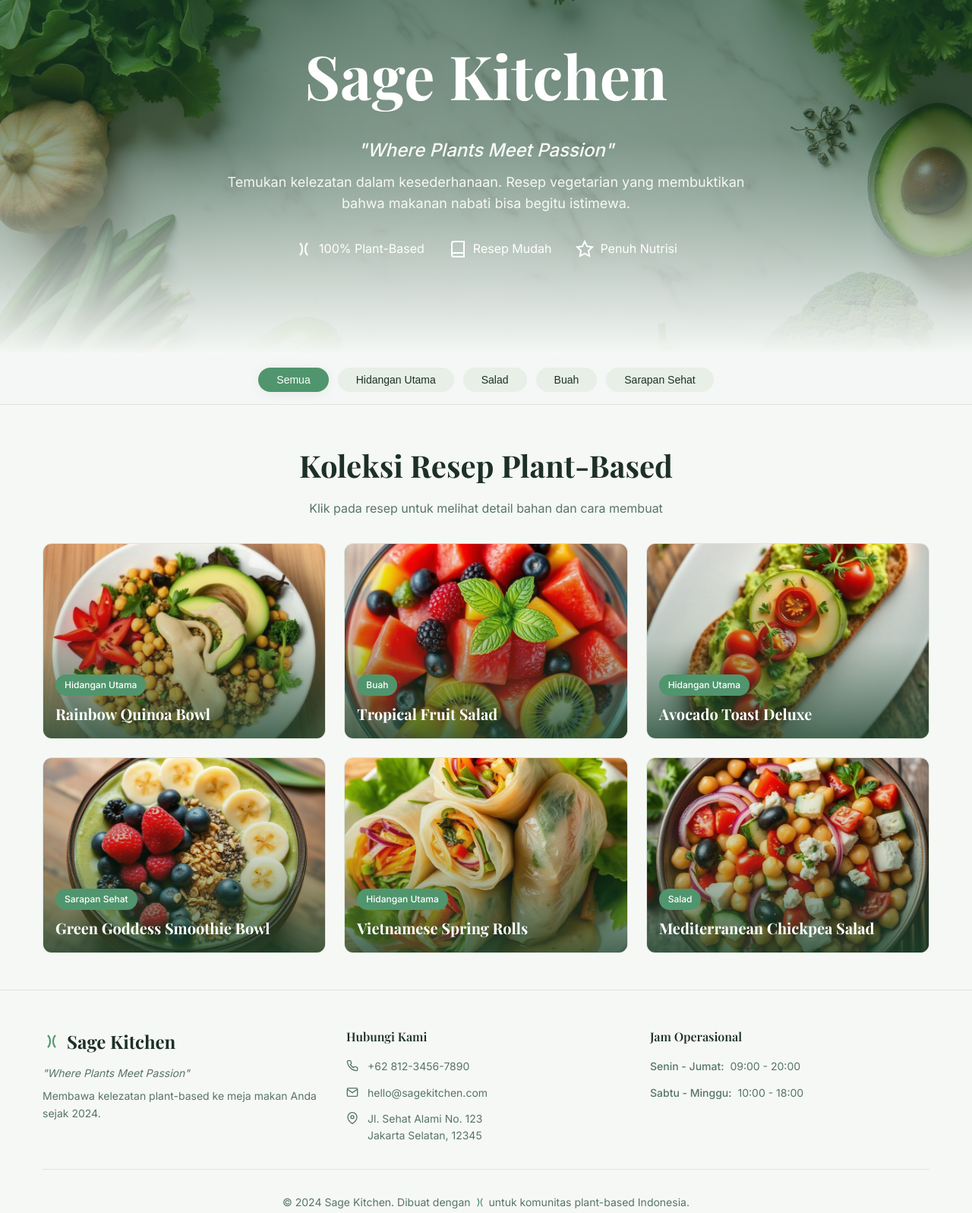
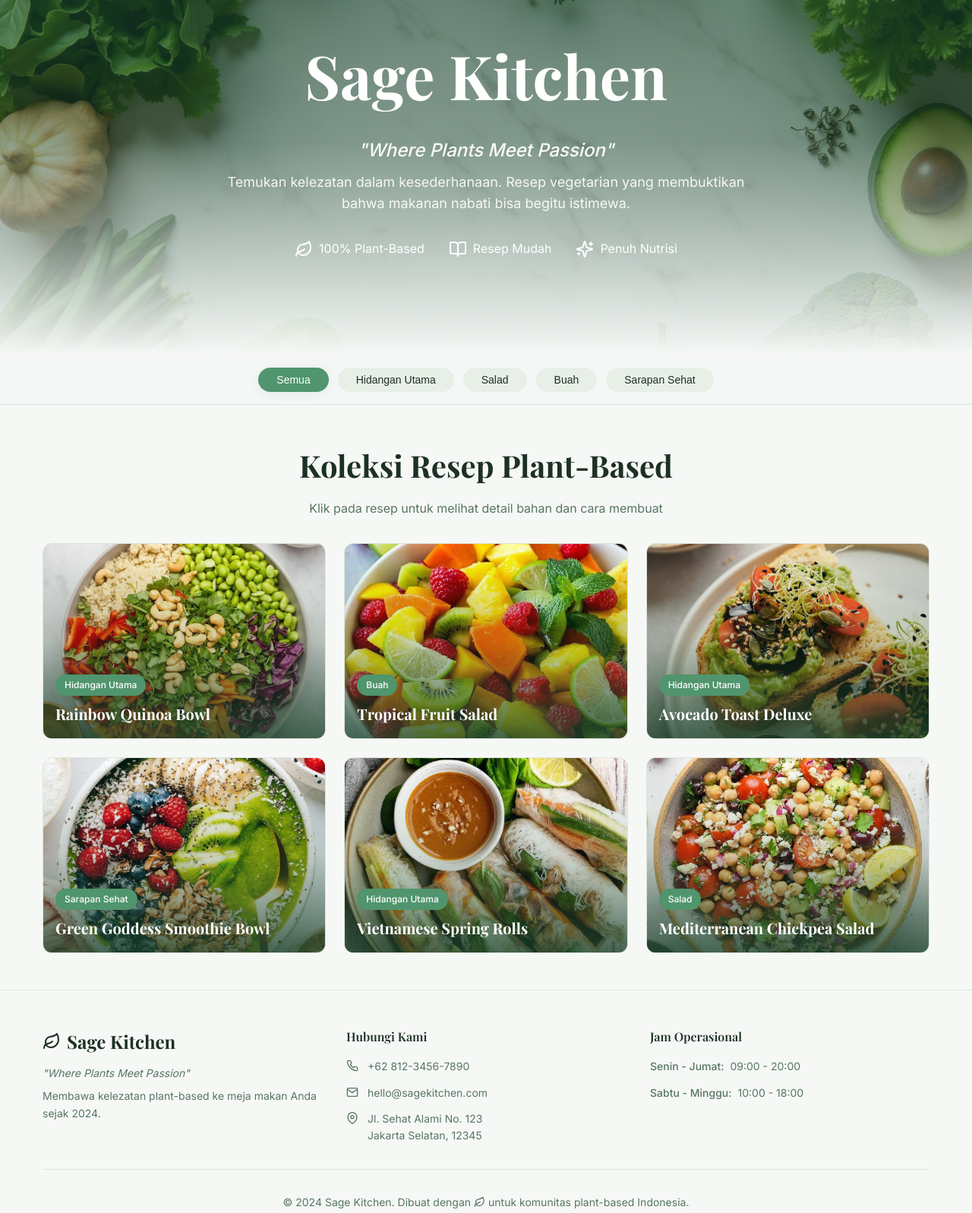
Before and after one commit to 2415451denisson-cmd/sage-kitchen, a plain HTML site: page index.html in a window 1280 px wide. Shown: the part 92-1689 px from the top of the page at 76% size. Drawn offline with nearby package versions, Linux system fonts and the light colour scheme.

Commit message:
Add files via upload

```diff
--- a/index.html
+++ b/index.html
@@ -6,6 +6,7 @@
     <title>Sage Kitchen - Plant-Based Recipes & Vegetarian Delights</title>
     <meta name="description" content="Discover delicious plant-based and vegetarian recipes. From fresh salads to nourishing meals, embrace a healthier lifestyle with Sage Kitchen.">
     <meta name="author" content="Sage Kitchen Team">
+    <link rel="shortcut icon" href="images/SAGE KITCHEN .svg" type="image/x-icon">
 
     <!-- Google Fonts -->
     <link rel="preconnect" href="https://fonts.googleapis.com">
@@ -28,21 +29,20 @@
             </p>
             <div class="hero-features">
                 <div class="feature-item">
-                    <svg class="feature-icon" viewBox="0 0 24 24" fill="none" stroke="currentColor" stroke-width="2">
-                        <path d="M7 20s3-3 3-8-3-8-3-8m10 16s-3-3-3-8 3-8 3-8"></path>
+                    <svg xmlns="http://www.w3.org/2000/svg" width="24" height="24" viewBox="0 0 24 24" fill="none" stroke="currentColor" stroke-width="2" stroke-linecap="round" stroke-linejoin="round" class="lucide lucide-leaf h-6 w-6">
+                        <path d="M11 20A7 7 0 0 1 9.8 6.1C15.5 5 17 4.48 19 2c1 2 2 4.18 2 8 0 5.5-4.78 10-10 10Z"></path><path d="M2 21c0-3 1.85-5.36 5.08-6C9.5 14.52 12 13 13 12"></path>
                     </svg>
                     <span>100% Plant-Based</span>
                 </div>
                 <div class="feature-item">
-                    <svg class="feature-icon" viewBox="0 0 24 24" fill="none" stroke="currentColor" stroke-width="2">
-                        <path d="M4 19.5A2.5 2.5 0 0 1 6.5 17H20"></path>
-                        <path d="M6.5 2H20v20H6.5A2.5 2.5 0 0 1 4 19.5v-15A2.5 2.5 0 0 1 6.5 2z"></path>
+                    <svg xmlns="http://www.w3.org/2000/svg" width="24" height="24" viewBox="0 0 24 24" fill="none" stroke="currentColor" stroke-width="2" stroke-linecap="round" stroke-linejoin="round" class="lucide lucide-book-open h-6 w-6">
+                        <path d="M12 7v14"></path><path d="M3 18a1 1 0 0 1-1-1V4a1 1 0 0 1 1-1h5a4 4 0 0 1 4 4 4 4 0 0 1 4-4h5a1 1 0 0 1 1 1v13a1 1 0 0 1-1 1h-6a3 3 0 0 0-3 3 3 3 0 0 0-3-3z"></path>
                     </svg>
                     <span>Resep Mudah</span>
                 </div>
                 <div class="feature-item">
-                    <svg class="feature-icon" viewBox="0 0 24 24" fill="none" stroke="currentColor" stroke-width="2">
-                        <path d="M12 2l3.09 6.26L22 9.27l-5 4.87 1.18 6.88L12 17.77l-6.18 3.25L7 14.14 2 9.27l6.91-1.01L12 2z"></path>
+                    <svg xmlns="http://www.w3.org/2000/svg" width="24" height="24" viewBox="0 0 24 24" fill="none" stroke="currentColor" stroke-width="2" stroke-linecap="round" stroke-linejoin="round" class="lucide lucide-sparkles h-6 w-6">
+                        <path d="M9.937 15.5A2 2 0 0 0 8.5 14.063l-6.135-1.582a.5.5 0 0 1 0-.962L8.5 9.936A2 2 0 0 0 9.937 8.5l1.582-6.135a.5.5 0 0 1 .963 0L14.063 8.5A2 2 0 0 0 15.5 9.937l6.135 1.581a.5.5 0 0 1 0 .964L15.5 14.063a2 2 0 0 0-1.437 1.437l-1.582 6.135a.5.5 0 0 1-.963 0z"></path><path d="M20 3v4"></path><path d="M22 5h-4"></path><path d="M4 17v2"></path><path d="M5 18H3"></path>
                     </svg>
                     <span>Penuh Nutrisi</span>
                 </div>
@@ -84,8 +84,8 @@
                 <!-- Brand Section -->
                 <div class="footer-column">
                     <h3 class="footer-brand">
-                        <svg class="brand-icon" viewBox="0 0 24 24" fill="none" stroke="currentColor" stroke-width="2">
-                            <path d="M7 20s3-3 3-8-3-8-3-8m10 16s-3-3-3-8 3-8 3-8"></path>
+                        <svg xmlns="http://www.w3.org/2000/svg" width="24" height="24" viewBox="0 0 24 24" fill="none" stroke="currentColor" stroke-width="2" stroke-linecap="round" stroke-linejoin="round" class="lucide lucide-leaf h-6 w-6 text-primary">
+                            <path d="M11 20A7 7 0 0 1 9.8 6.1C15.5 5 17 4.48 19 2c1 2 2 4.18 2 8 0 5.5-4.78 10-10 10Z"></path><path d="M2 21c0-3 1.85-5.36 5.08-6C9.5 14.52 12 13 13 12"></path>
                         </svg>
                         Sage Kitchen
                     </h3>
@@ -138,8 +138,8 @@
 
             <div class="footer-bottom">
                 <p>© 2024 Sage Kitchen. Dibuat dengan
-                    <svg class="heart-icon" viewBox="0 0 24 24" fill="none" stroke="currentColor" stroke-width="2">
-                        <path d="M7 20s3-3 3-8-3-8-3-8m10 16s-3-3-3-8 3-8 3-8"></path>
+                    <svg xmlns="http://www.w3.org/2000/svg" width="15" height="15" viewBox="0 0 24 24" fill="none" stroke="currentColor" stroke-width="2" stroke-linecap="round" stroke-linejoin="round" class="lucide lucide-leaf inline h-4 w-4 text-primary">
+                        <path d="M11 20A7 7 0 0 1 9.8 6.1C15.5 5 17 4.48 19 2c1 2 2 4.18 2 8 0 5.5-4.78 10-10 10Z"></path><path d="M2 21c0-3 1.85-5.36 5.08-6C9.5 14.52 12 13 13 12"></path>
                     </svg>
                     untuk komunitas plant-based Indonesia.
                 </p>
--- a/script.js
+++ b/script.js
@@ -3,7 +3,7 @@ const recipes = [
         id: "1",
         title: "Rainbow Quinoa Bowl",
         category: "Hidangan Utama",
-        image: "images/quinoa-bowl.jpg",
+        image: "images/Rainbow.jpg",
         prepTime: "35 menit",
         servings: "2 porsi",
         difficulty: "Sedang",
@@ -41,7 +41,7 @@ const recipes = [
         id: "2",
         title: "Tropical Fruit Salad",
         category: "Buah",
-        image: "images/fruit-salad.jpg",
+        image: "images/tropical fruit.jpg",
         prepTime: "15 menit",
         servings: "4 porsi",
         difficulty: "Mudah",
@@ -74,7 +74,7 @@ const recipes = [
         id: "3",
         title: "Avocado Toast Deluxe",
         category: "Hidangan Utama",
-        image: "images/avocado-toast.jpg",
+        image: "images/avocado.jpg",
         prepTime: "10 menit",
         servings: "2 porsi",
         difficulty: "Mudah",
@@ -108,7 +108,7 @@ const recipes = [
         id: "4",
         title: "Green Goddess Smoothie Bowl",
         category: "Sarapan Sehat",
-        image: "images/smoothie-bowl.jpg",
+        image: "images/green goddess.jpg",
         prepTime: "10 menit",
         servings: "1 porsi",
         difficulty: "Mudah",
@@ -145,7 +145,7 @@ const recipes = [
         id: "5",
         title: "Vietnamese Spring Rolls",
         category: "Hidangan Utama",
-        image: "images/spring-rolls.jpg",
+        image: "images/vietnamese.jpg",
         prepTime: "30 menit",
         servings: "6 rolls",
         difficulty: "Sedang",
@@ -185,7 +185,7 @@ const recipes = [
         id: "6",
         title: "Mediterranean Chickpea Salad",
         category: "Salad",
-        image: "images/chickpea-salad.jpg",
+        image: "images/mediterranean.jpg",
         prepTime: "15 menit",
         servings: "4 porsi",
         difficulty: "Mudah",
```
Also changed, not shown: images/Rainbow.jpg (added), images/SAGE KITCHEN .svg (added), images/avocado.jpg (added), images/green goddess.jpg (added), images/mediterranean.jpg (added), images/tropical fruit.jpg (added), images/vietnamese.jpg (added).
